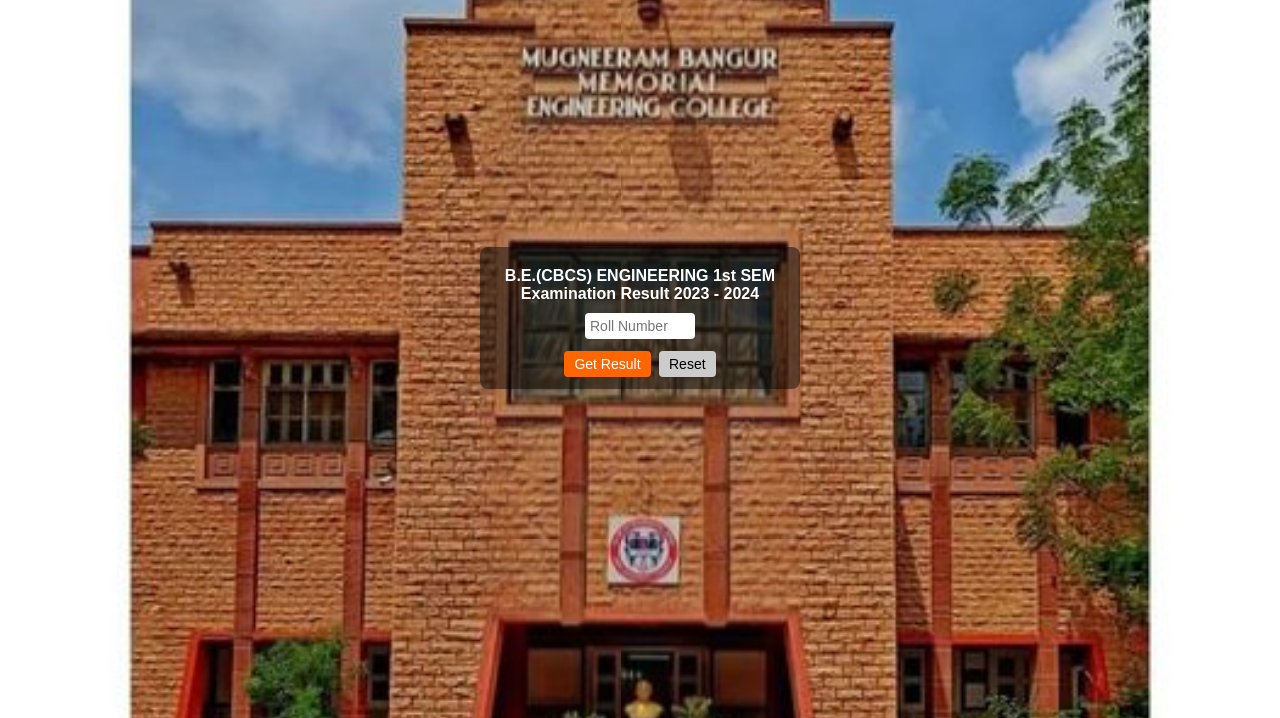
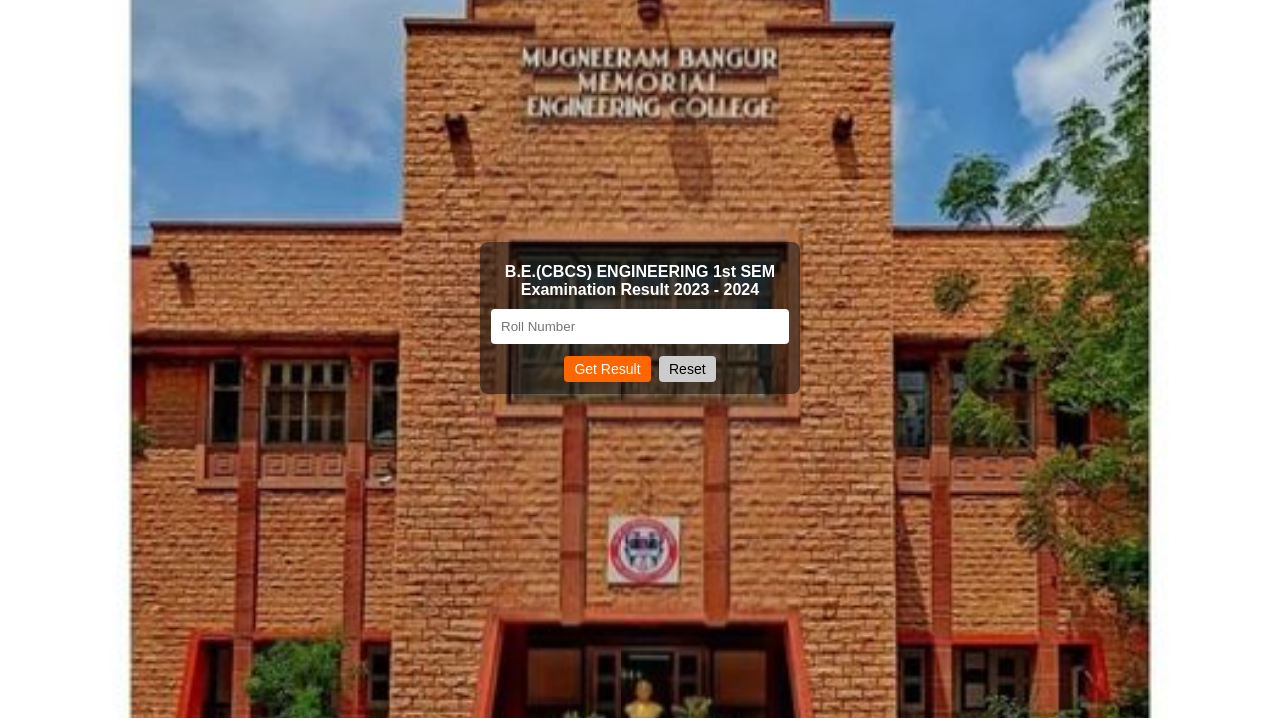
Before and after one commit to SANJAY-SUTHAR/exam-result, a plain HTML site: page index.html in a window 1280 px wide. Shown: the part 82-800 px from the top of the page. Drawn offline with Linux system fonts and the light colour scheme.

Commit message:
Update index.html

```diff
--- a/index.html
+++ b/index.html
@@ -38,12 +38,11 @@
             font-size: 16px; /* Reduced font size */
         }
         .container input[type="text"] {
-            padding: 5px; /* Reduced padding */
-            width: 100px; /* Adjusted width to make it smaller */
+            padding: 10px; /* Original padding */
+            width: calc(100% - 22px); /* Original width */
             margin-bottom: 10px;
             border: none;
             border-radius: 4px;
-            font-size: 14px; /* Reduced font size */
         }
         .container input[type="button"] {
             padding: 5px 10px; /* Reduced padding */
```
